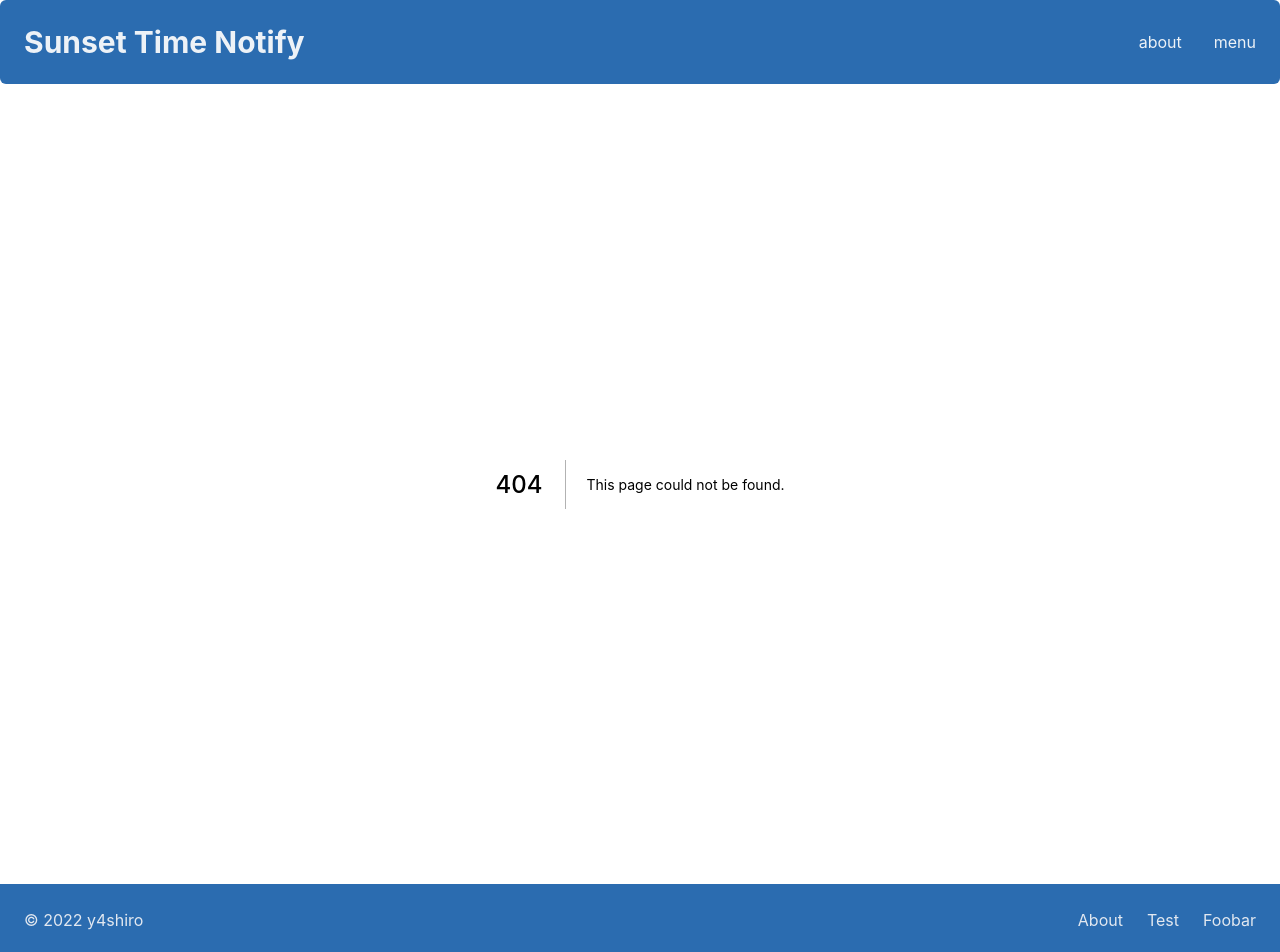
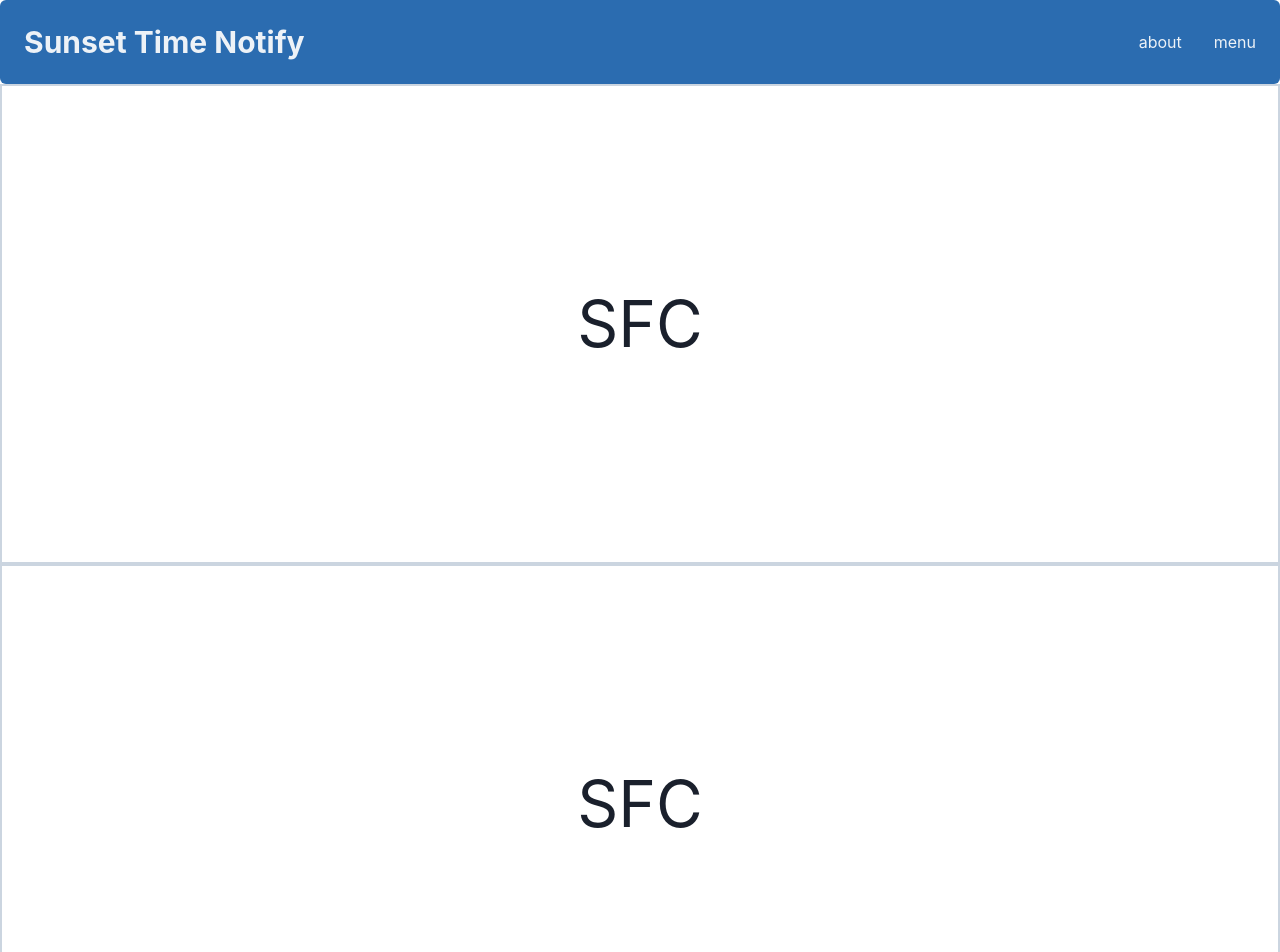
Before and after one commit to y4shiro/sunset-time-notify, a Next.js app: page /layout-test in a window 1280 px wide. Before the commit this address had no page. Shown: the top 952 px of the page. Built offline with nearby package versions, Linux system fonts and the light colour scheme.

Commit message:
Layout の挙動を調査するため layout-test ページを追加

```diff
--- /dev/null
+++ b/src/components/LayoutTest.tsx
@@ -0,0 +1,17 @@
+import { VFC } from 'react';
+import { Box, Flex } from '@chakra-ui/react';
+
+import SunsetInfo from './SunsetInfo';
+import SFC from './SFC';
+
+const LayoutTest: VFC = () => {
+  return (
+    <Box>
+      <SFC />
+      <SFC />
+      <SFC />
+    </Box>
+  );
+};
+
+export default LayoutTest;
--- /dev/null
+++ b/src/components/SFC.tsx
@@ -0,0 +1,19 @@
+import { VFC } from 'react';
+import { Box, Flex, Text } from '@chakra-ui/react';
+
+const SFC: VFC = () => {
+  return (
+    <Flex
+      w='100%'
+      h='480px'
+      justifyContent='center'
+      alignItems='center'
+      border='2px'
+      borderColor='gray.300'
+    >
+      <Text fontSize='64'>SFC</Text>
+    </Flex>
+  );
+};
+
+export default SFC;
--- /dev/null
+++ b/src/pages/layout-test.tsx
@@ -0,0 +1,9 @@
+import type { NextPage } from 'next';
+
+import LayoutTest from '../components/LayoutTest';
+
+const LayoutTestContent: NextPage = () => {
+  return <LayoutTest />;
+};
+
+export default LayoutTestContent;
```
